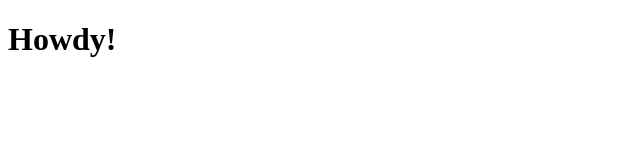
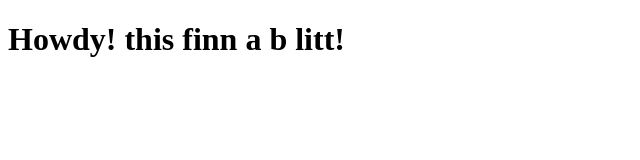
Before and after one commit to CJ-Okoli/Website-Debut, a plain HTML site: page index.html in a window 1280 px wide. Shown: the whole page, without its empty margins (0-640 px from the left). Drawn offline with Linux system fonts and the light colour scheme.

Commit message:
Small addition to plan.

```diff
--- a/index.html
+++ b/index.html
@@ -4,6 +4,6 @@
 	<title>Greetings web!</title>
 </head>
 <body>
-<h1> Howdy!<h1>
+<h1> Howdy! this finn a b litt!<h1>
 </body>
 </html>
```
